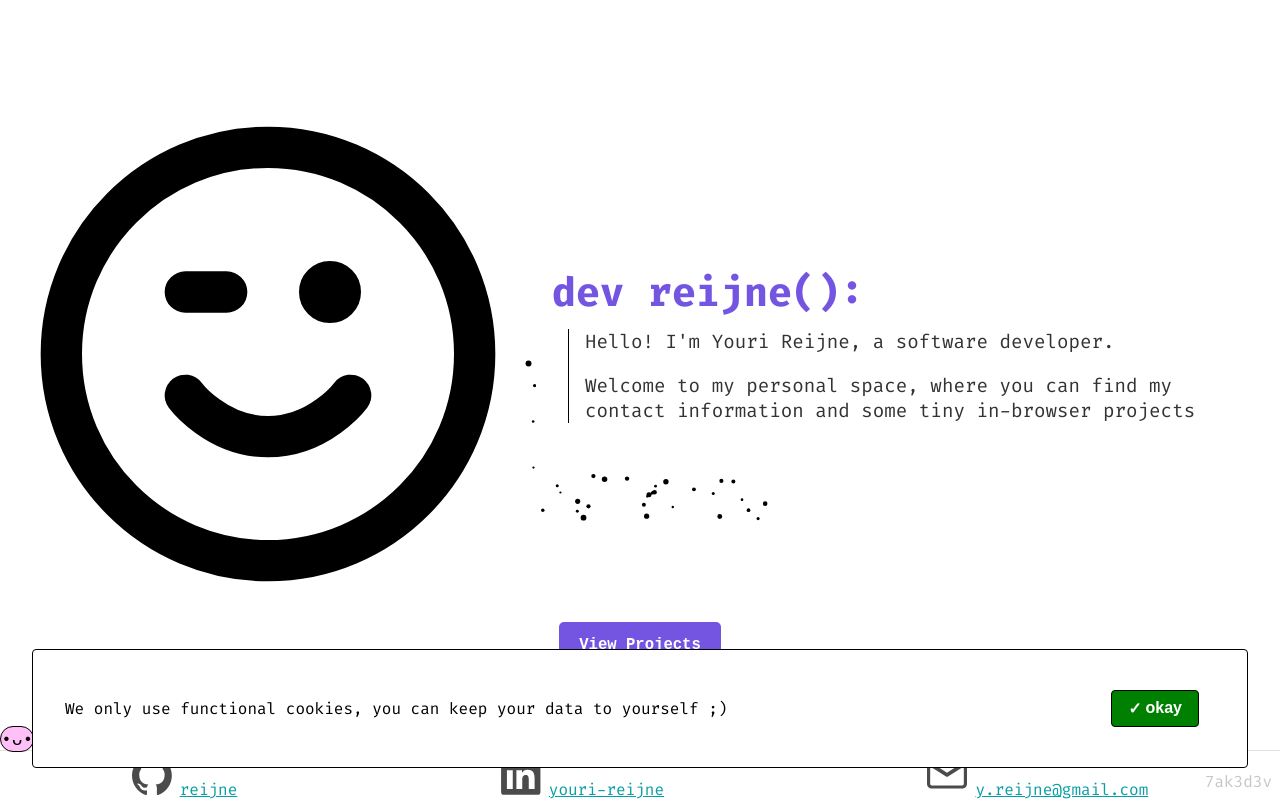
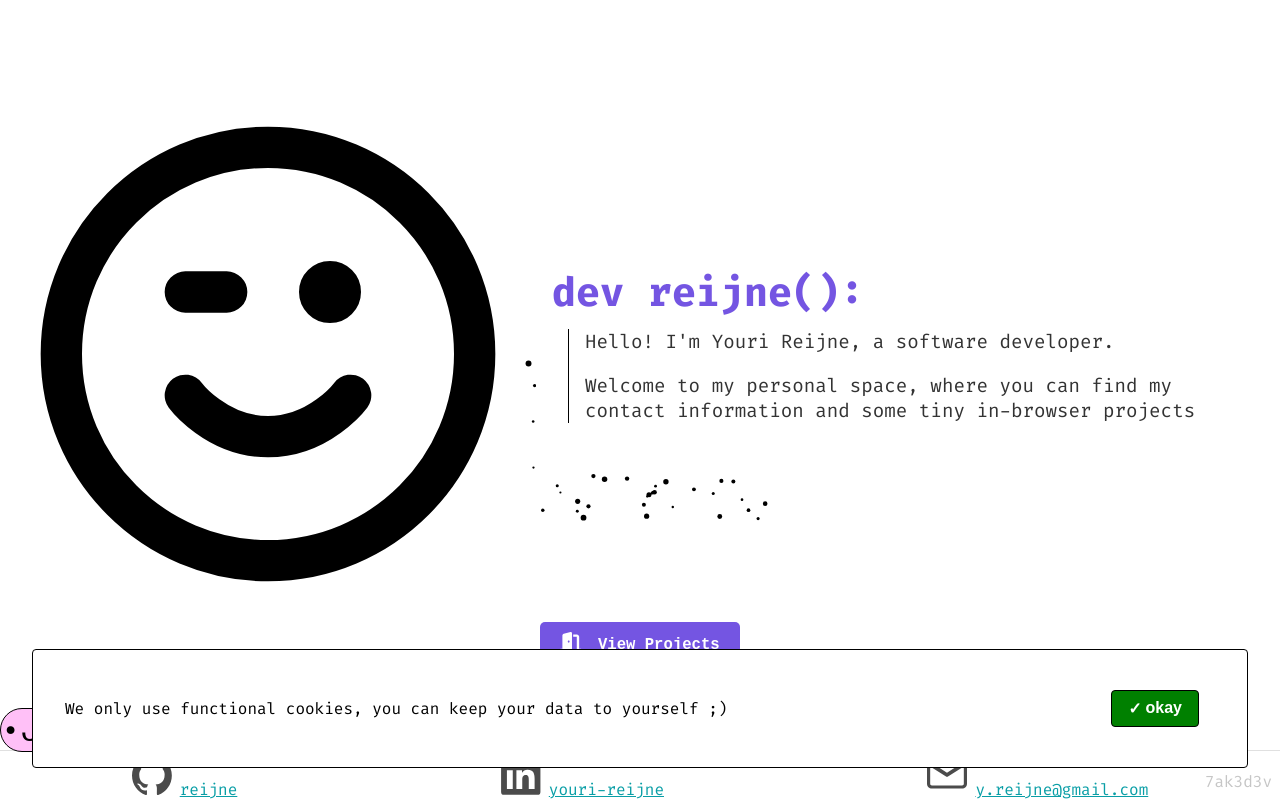
Before and after one commit to reijne/web_app, a React (Create React App) app: page / in a window 1280 px wide. Built offline with nearby package versions, Linux system fonts and the light colour scheme.

Commit message:
Update home page
- Make the little pink smiley bigger
- Add a icon to the projects button

```diff
--- a/src/Home/Home.css
+++ b/src/Home/Home.css
@@ -45,6 +45,10 @@
         cursor: pointer;
         border-radius: 5px;
         transition: background-color 0.3s ease;
+
+        & .icon {
+            padding-right: 1rem;
+        }
     }
 
     & .projects-button:hover {
--- a/src/Home/index.tsx
+++ b/src/Home/index.tsx
@@ -6,6 +6,8 @@ import { CookieConsent, DerpSmiley } from '../components';
 import { FaceLogo } from '../logos';
 
 import './Home.css';
+import { FontAwesomeIcon } from '@fortawesome/react-fontawesome';
+import { faDoorOpen } from '@fortawesome/free-solid-svg-icons/faDoorOpen';
 
 // Lazy load the background
 const Background = React.lazy(() => import('./Background'));
@@ -65,6 +67,7 @@ function ProjectsButton({ navigate }: { navigate: (destination: string) => void
     return (
         <div className="projects-button-container">
             <button className="projects-button" onClick={() => navigate('/projects')}>
+                <FontAwesomeIcon className="icon" icon={faDoorOpen} />
                 <code>View Projects</code>
             </button>
         </div>
--- a/src/Projects/Projects.css
+++ b/src/Projects/Projects.css
@@ -16,6 +16,9 @@
         border-bottom: 2.5px solid var(--gray) !important;
         & .icon {
             width: 2rem !important;
+            font-size: 2rem;
+            padding-left: 1rem;
+            padding-right: 1rem;
         }
     }
 
@@ -34,7 +37,10 @@
         border-bottom: 1px solid var(--gray);
         cursor: pointer;
         & .icon {
+            font-size: 2rem;
             width: 1rem;
+            padding-left: 1rem;
+            padding-right: 1rem;
         }
     }
 
--- a/src/components/components.css
+++ b/src/components/components.css
@@ -45,7 +45,7 @@
     position: absolute;
     bottom: 3rem;
     left: 0;
-    font-size: large;
+    font-size: xx-large;
     transition: transform 0.6s cubic-bezier(0.68, -0.55, 0.27, 1.55), left 0.6s ease,
         right 0.6s ease;
     background-color: rgb(255, 192, 247);
--- a/src/components/index.tsx
+++ b/src/components/index.tsx
@@ -13,8 +13,8 @@ export function Loading({ resource = '' }: { resource?: string }) {
 }
 
 const DERP_SMILEY = {
-    flipThreshold: 42,
-    squishThreshold: 100,
+    flipThreshold: 84,
+    squishThreshold: 200,
     wiggleDuration: 1000,
 };
 export function DerpSmiley() {
@@ -45,7 +45,7 @@ export function DerpSmiley() {
                 distanceX < DERP_SMILEY.flipThreshold && distanceY < DERP_SMILEY.flipThreshold;
 
             if (isWithinFlipDistance) {
-                setIsFlipped(prev => !prev); // Flip to other side
+                setIsFlipped((prev) => !prev); // Flip to other side
                 setIsSquished(false); // Reset squish state
                 setIsWiggling(true); // Trigger wiggle effect
                 setTimeout(() => setIsWiggling(false), DERP_SMILEY.wiggleDuration);
--- a/src/index.css
+++ b/src/index.css
@@ -32,12 +32,6 @@ body {
     display: flex;
     flex-direction: column;
     justify-content: center;
-}
-
-.icon {
-    font-size: 2rem;
-    padding-left: 1rem;
-    padding-right: 1rem;
 }
 
 .border {
```
